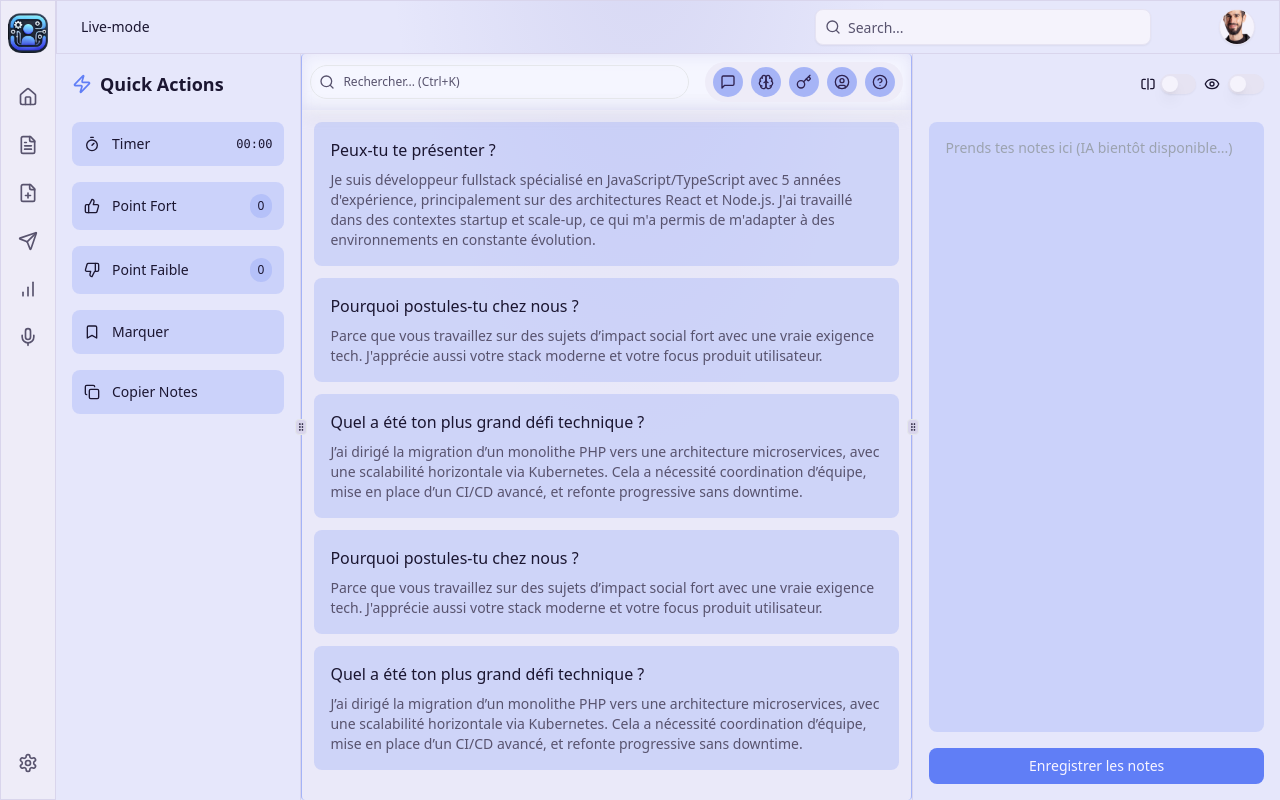
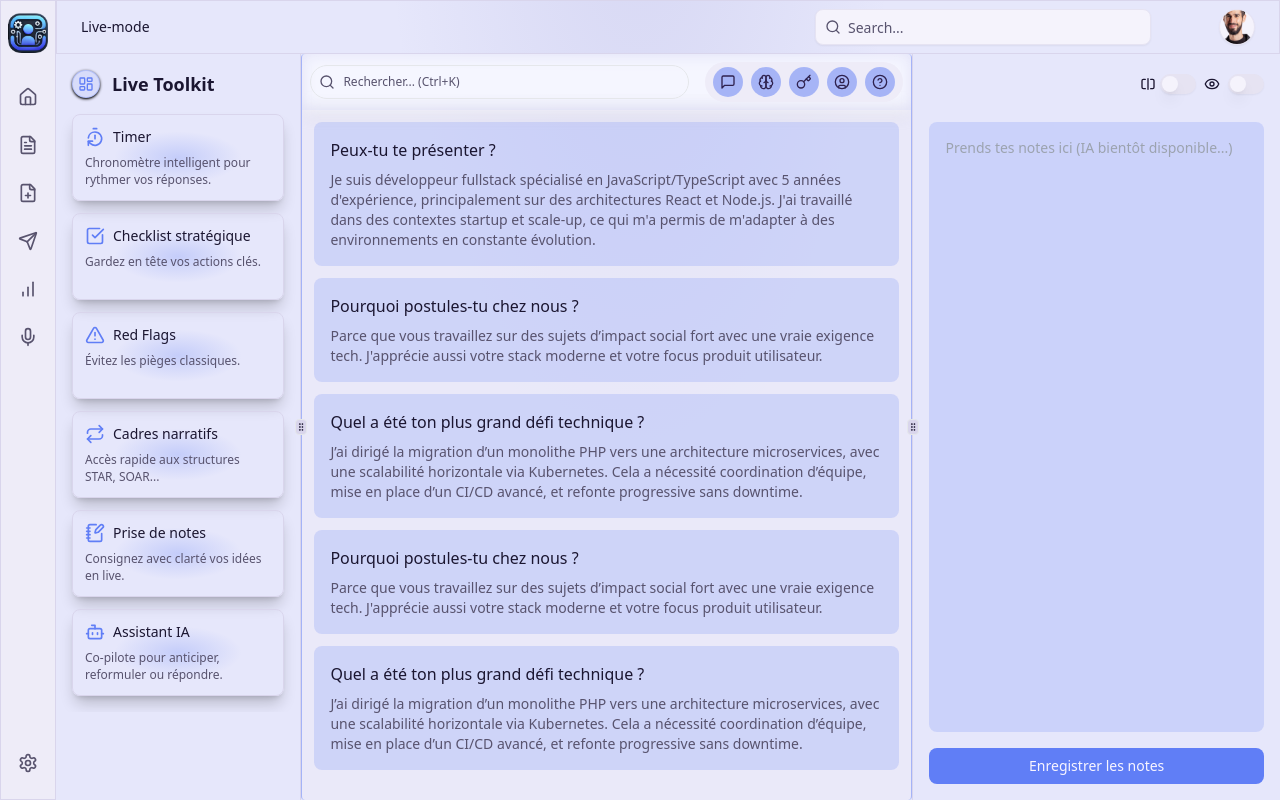
Before and after one commit to hamid-bassam/apply-flow, a Next.js app: page /live-mode in a window 1280 px wide. Built offline with nearby package versions, Linux system fonts and the light colour scheme.

Commit message:
toolkit overview panel ui

```diff
--- a/src/app/(dashboard)/live-mode/page.tsx
+++ b/src/app/(dashboard)/live-mode/page.tsx
@@ -11,7 +11,7 @@ import { NotesPanel } from '../../_components/live-mode/NotesPanel';
 
 import { useLayoutStore } from '@/features/live-session/store/LayoutStore';
 import { FrameworkViewerOverlay } from '../../_components/live-mode/FrameworkViewerOverlay';
-import { ToolkitPanel } from "../../_components/live-mode/ToolkitPanel";
+import ToolkitOverviewPanel from "../../_components/live-mode/HomeToolkitPanel";
 
 
 const dockItems = [
@@ -44,10 +44,10 @@ export default function Page() {
 
         {layout.map((panel, index) => (
           <Fragment key={panel.id}>
-            <ResizablePanel defaultSize={panel.defaultSize} minSize={panel.minSize} className={cn(panel.className, "")}>
+            <ResizablePanel defaultSize={panel.defaultSize} minSize={panel.minSize} className={cn(panel.className, "@container")}>
               {panel.type === 'main' && <MainPanel />}
               {/* {panel.type === 'toolkit' && <FrameworkCardsPanel />} */}
-              {panel.type === 'toolkit' && <ToolkitPanel />}
+              {panel.type === 'toolkit' && <ToolkitOverviewPanel />}
 
               {panel.type === 'notes' && <NotesPanel />}
             </ResizablePanel>
--- /dev/null
+++ b/src/app/_components/live-mode/HomeToolkitPanel.tsx
@@ -0,0 +1,145 @@
+// 📁 features/toolkit/components/ToolkitOverviewPanel.tsx
+'use client';
+
+import { motion } from 'framer-motion';
+import { AlertTriangle, Bot, CheckSquare, LayoutDashboard, NotebookPen, Repeat, TimerReset } from 'lucide-react';
+
+const tools = [
+  {
+    id: 'quick-timer',
+    name: 'Timer',
+    description: 'Chronomètre intelligent pour rythmer vos réponses.',
+    icon: TimerReset,
+  },
+  {
+    id: 'checklist',
+    name: 'Checklist stratégique',
+    description: 'Gardez en tête vos actions clés.',
+    icon: CheckSquare,
+  },
+  {
+    id: 'redflags',
+    name: 'Red Flags',
+    description: 'Évitez les pièges classiques.',
+    icon: AlertTriangle,
+  },
+  {
+    id: 'framework-access',
+    name: 'Cadres narratifs',
+    description: 'Accès rapide aux structures STAR, SOAR...',
+    icon: Repeat,
+  },
+  {
+    id: 'smart-notes',
+    name: 'Prise de notes',
+    description: 'Consignez avec clarté vos idées en live.',
+    icon: NotebookPen,
+  },
+  {
+    id: 'assistant',
+    name: 'Assistant IA',
+    description: 'Co-pilote pour anticiper, reformuler ou répondre.',
+    icon: Bot,
+  },
+];
+
+export default function ToolkitOverviewPanel() {
+  return (
+    <motion.div
+      className="p-4 space-y-4 max-h-[calc(100vh-3.5rem)] overflow-y-auto"
+      initial="hidden"
+      animate="visible"
+      variants={{
+        hidden: { opacity: 0 },
+        visible: {
+          opacity: 1,
+          transition: { staggerChildren: 0.08 },
+        },
+      }}
+    >
+      <motion.div
+        initial={{ opacity: 0, y: -10 }}
+        animate={{ opacity: 1, y: 0 }}
+        transition={{ duration: 0.5, ease: 'easeOut' }}
+        className="flex items-center gap-3"
+      >
+        <div className="flex flex-shrink-0 items-center justify-center w-7 h-7 shadow shadow-black  rounded-full bg-primary/10 text-primary border border-primary/30">
+          <LayoutDashboard className='w-4 h-4 ' />
+        </div>
+        <h2 className="text-lg font-semibold text-foreground">
+          Live Toolkit
+        </h2>
+      </motion.div>
+      <div className="grid gap-3 auto-rows-fr grid-cols-[repeat(auto-fill,minmax(120px,1fr))]">
+        {tools.map((tool) => (
+
+
+
+          <motion.div
+            key={tool.id}
+            className="relative group bg-transparent "
+            variants={{
+              hidden: { opacity: 0, y: 20 },
+              visible: { opacity: 1, y: 0 },
+            }}
+            whileHover={{
+              y: -2,
+              boxShadow: '0 4px 12px rgba(120,119,198,0.15)',
+              backgroundColor: 'rgba(255,255,255,0.02)',
+              transition: {
+                type: 'spring',
+                stiffness: 180,
+                damping: 18,
+              },
+            }}
+          >
+            <div
+              className="absolute inset-0 z-0 pointer-events-none rounded-lg
+                bg-[radial-gradient(ellipse_30%_30%_at_50%_50%,var(--tw-gradient-from),transparent)]
+                from-primary/50
+                dark:bg-[radial-gradient(ellipse_30%_30%_at_50%_50%,rgba(200,100,200,0.4),rgba(0,0,0,0.9))]
+                transition-opacity duration-300 opacity-50 group-hover:opacity-75"
+            />
+
+
+            <button
+
+              className=" w-full h-full relative z-10  hover:bg-primary/30 dark:hover:bg-primary/20 dark:bg-purple-950/10 transition-colors border border-border rounded-lg p-3 flex flex-col items-start justify-start gap-2 shadow-lg shadow-black/20 dark:shadow-sm dark:shadow-white/10 text-left"
+            >
+              <div className="flex items-center gap-2">
+                <tool.icon className="w-5 h-5 text-primary" />
+                <span className="text-sm font-medium text-foreground">{tool.name}</span>
+              </div>
+              <p className="text-xs text-muted-foreground leading-snug line-clamp-3">
+                {tool.description}
+              </p>
+            </button>
+          </motion.div>
+        ))}
+      </div>
+    </motion.div >
+  );
+}
+
+
+{/* <div className="relative group" key={tool.id}>
+            <div className="absolute inset-0 z-0 rounded-lg pointer-events-none
+            bg-[radial-gradient(ellipse_120%_80%_at_50%_0%,rgba(120,119,198,0.15),transparent)]
+            dark:bg-[radial-gradient(ellipse_100%_100%_at_50%_50%,rgba(150,100,220,0.3),rgba(0,0,0,0))]
+            transition-all duration-300 opacity-60 group-hover:opacity-90"
+            />
+
+            <button
+              className="relative z-10 w-full h-full hover:bg-primary/20 dark:hover:bg-primary/10 transition-colors
+            border border-border rounded-lg p-3 flex flex-col items-start justify-start gap-2 shadow-sm text-left
+            bg-white/60 dark:bg-background/20 backdrop-blur-sm"
+            >
+              <div className="flex items-center gap-2">
+                <tool.icon className="w-5 h-5 text-primary" />
+                <span className="text-sm font-medium text-foreground">{tool.name}</span>
+              </div>
+              <p className="text-xs text-muted-foreground leading-snug line-clamp-3">
+                {tool.description}
+              </p>
+            </button>
+          </div> */}
--- a/src/app/_components/live-mode/MainPanel.tsx
+++ b/src/app/_components/live-mode/MainPanel.tsx
@@ -93,7 +93,7 @@ export const MainPanel = (props: MainPanelProps) => {
   return (
     <div className="relative bg-card/50 border-x rounded border-primary/50 overflow-y-auto h-full" >
       <div className='sticky top-0' >
-        <div className="absolute inset-0 z-[-1] bg-white/90 dark:bg-black blur rounded-t-lg shadow-md border-b border-border" />
+        <div className="absolute inset-0 z-[-1] bg-white/90 dark:bg-black/90 blur rounded-t-lg shadow-md border-b border-border" />
         <div className="flex p-2 z-10 top-0 items-center justify-between gap-4 bg-primary/5   " >
           {/* md:backdrop-filter-none  */}
           <button
--- a/src/app/_components/live-mode/ToolkitPanel.tsx
+++ /dev/null
@@ -1,63 +0,0 @@
-/* eslint-disable @typescript-eslint/no-unused-vars */
-
-import { ResizablePanel } from "@/components/ui/resizable";
-import { Bookmark, Copy, ThumbsDown, ThumbsUp, Timer, Zap } from 'lucide-react';
-import { useState } from 'react';
-
-export type ToolkitPanelProps = {
-  test?: string;
-};
-
-const quickActions = [
-  { icon: Timer, label: "Timer", action: "00:00" },
-  { icon: ThumbsUp, label: "Point Fort", count: 0 },
-  { icon: ThumbsDown, label: "Point Faible", count: 0 },
-  { icon: Bookmark, label: "Marquer", active: false },
-  { icon: Copy, label: "Copier Notes", action: "copy" },
-];
-
-
-export const ToolkitPanel = (props: ToolkitPanelProps) => {
-  const [quickActionCounts, setQuickActionCounts] = useState({ "Point Fort": 0, "Point Faible": 0 });
-  const [timer, setTimer] = useState("00:00");
-  return (
-    <div className="h-full p-4 rounded-lg  ">
-      <div className="space-y-6">
-        <div className="flex items-center gap-2">
-          <Zap className="w-5 h-5 text-primary" />
-          <h2 className="text-lg font-semibold">Quick Actions</h2>
-        </div>
-
-        <div className="space-y-4">
-          {quickActions.map((action, index) => (
-            <button
-              key={index}
-              className="w-full p-3 flex items-center justify-between rounded-lg bg-primary/20 hover:bg-primary/50 transition-colors"
-              onClick={() => {
-                if (action.label === "Point Fort" || action.label === "Point Faible") {
-                  setQuickActionCounts(prev => ({
-                    ...prev,
-                    [action.label as keyof typeof quickActionCounts]: prev[action.label as keyof typeof quickActionCounts] + 1
-                  }));
-                }
-              }}
-            >
-              <div className="flex items-center gap-3">
-                <action.icon className="w-4 h-4" />
-                <span className="text-sm">{action.label}</span>
-              </div>
-              {(action.label === "Point Fort" || action.label === "Point Faible") && (
-                <span className="text-xs bg-primary/20 px-2 py-1 rounded-full">
-                  {quickActionCounts[action.label]}
-                </span>
-              )}
-              {action.label === "Timer" && (
-                <span className="text-xs font-mono">{timer}</span>
-              )}
-            </button>
-          ))}
-        </div>
-      </div>
-    </div>
-  );
-};
--- a/tailwind.config.ts
+++ b/tailwind.config.ts
@@ -94,6 +94,9 @@ export default {
 				'accordion-down': 'accordion-down 0.2s ease-out',
 				'accordion-up': 'accordion-up 0.2s ease-out'
 			}
+		},
+		container: {
+			center: true,
 		}
 	},
 	plugins: [require("tailwindcss-animate")],
```
